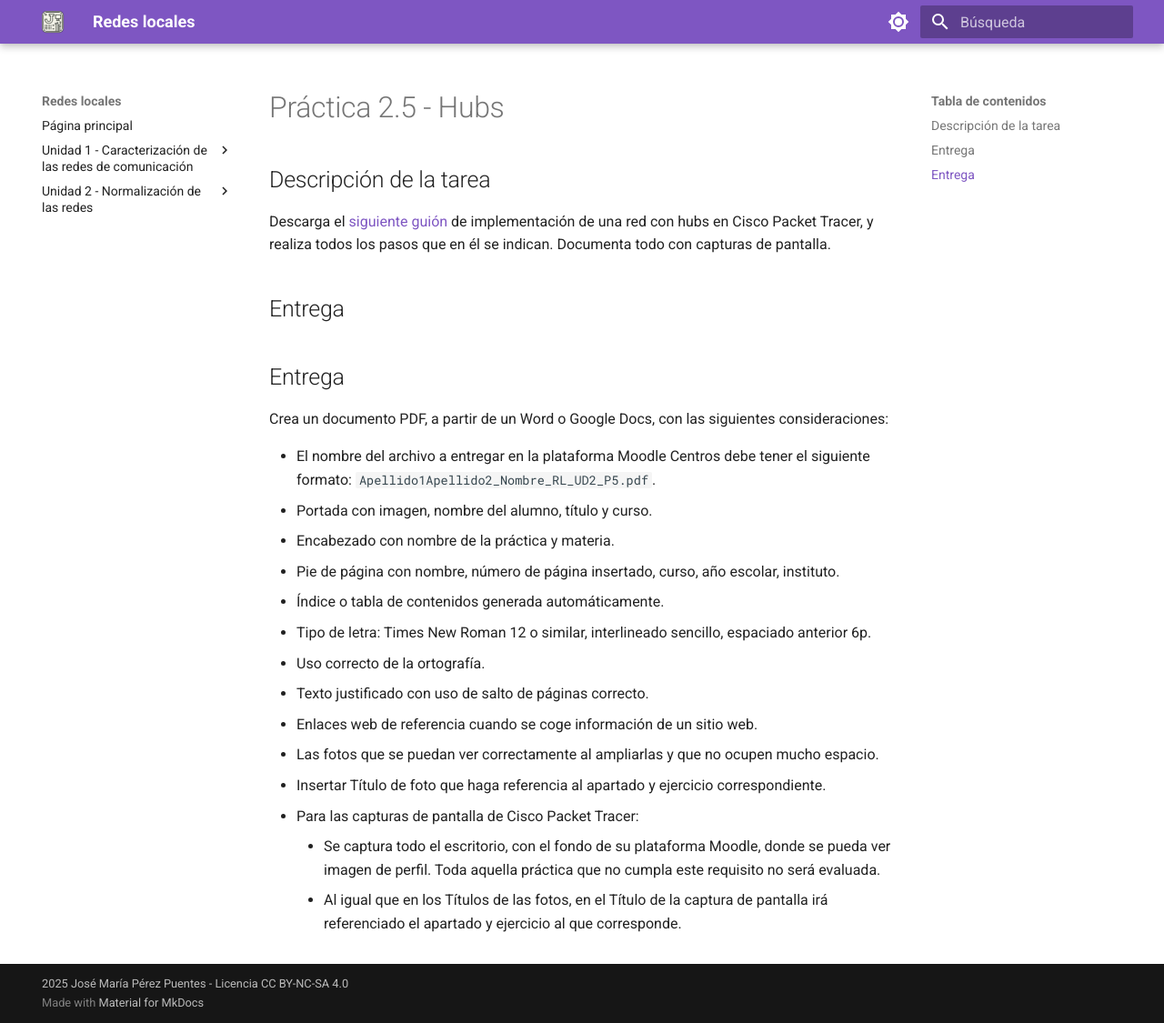
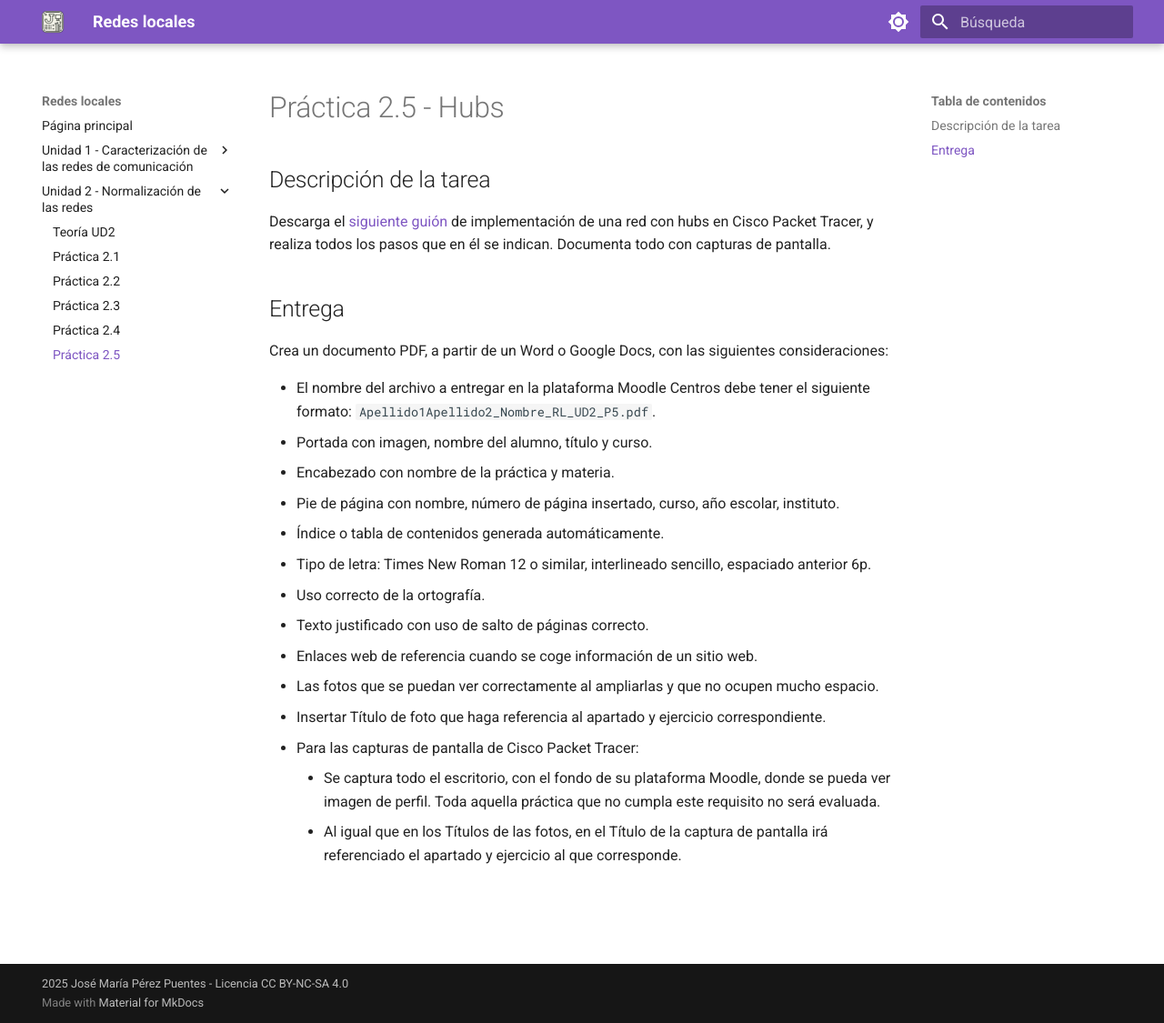
Before and after one commit to Joperpu/rl2526, an MkDocs documentation site: the page built from docs/pr2.5.md, in a window 1280 px wide and 1125 px high. Shown: the whole window at 91% size. Built offline with MkDocs 1.6.1 and Material for MkDocs 9.7.7, drawn with Linux system fonts in a browser that asks for light colours.

Commit message:
Pr2.5.md

```diff
--- a/docs/pr2.5.md
+++ b/docs/pr2.5.md
@@ -3,8 +3,6 @@
 ## Descripción de la tarea
 
 Descarga el [siguiente guión](assets/pr2.5.pdf) de implementación de una red con hubs en Cisco Packet Tracer, y realiza todos los pasos que en él se indican. Documenta todo con capturas de pantalla.
-
-## Entrega
 
 ## Entrega
 
--- a/mkdocs.yml
+++ b/mkdocs.yml
@@ -34,7 +34,7 @@ nav:
     - Práctica 2.2: pr2.2.md
     - Práctica 2.3: pr2.3.md
     - Práctica 2.4: pr2.4.md
-    #- Práctica 2.5: pr2.5.md
+    - Práctica 2.5: pr2.5.md
 
 copyright: "2025 José María Pérez Puentes - Licencia CC BY-NC-SA 4.0"
 
```
